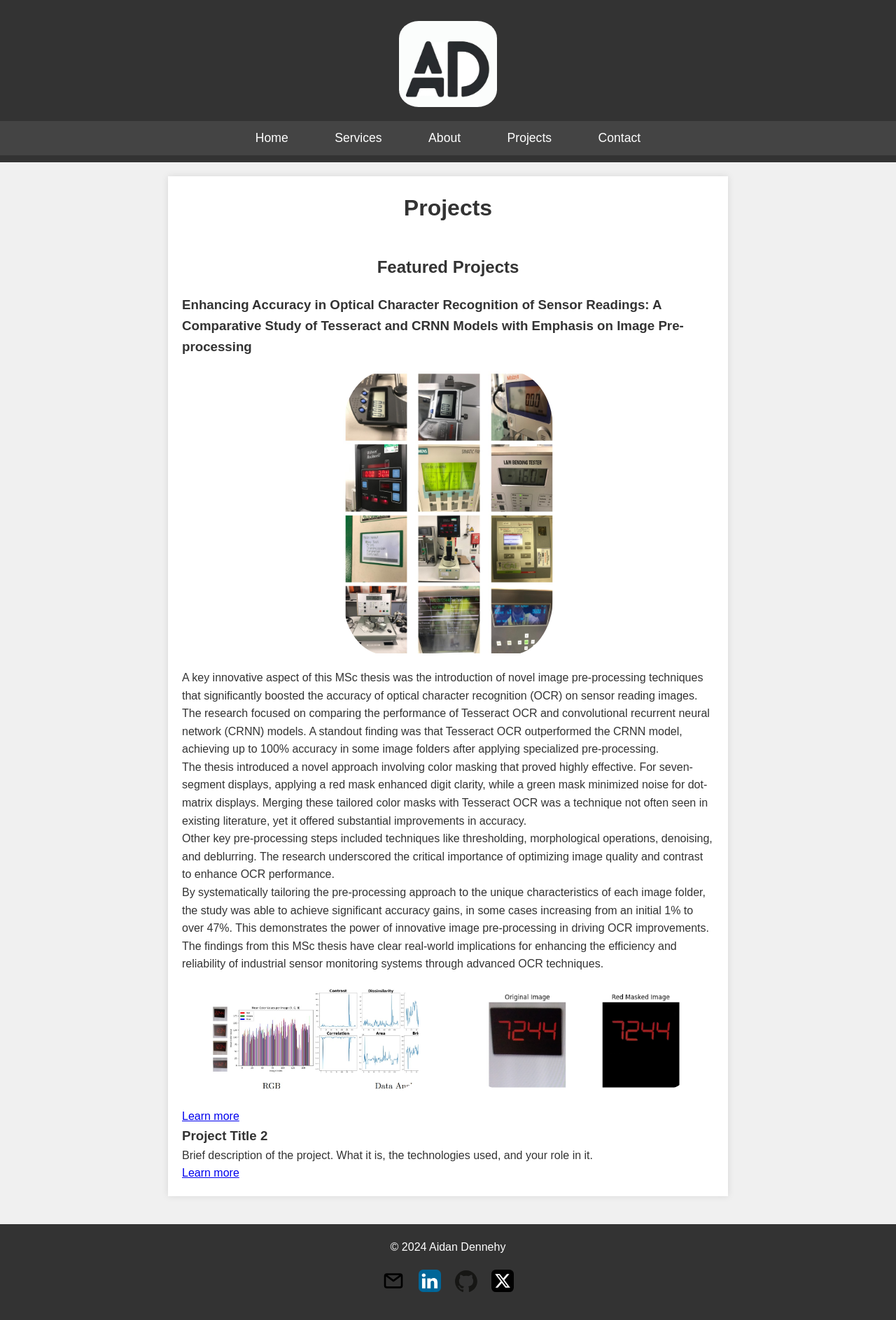
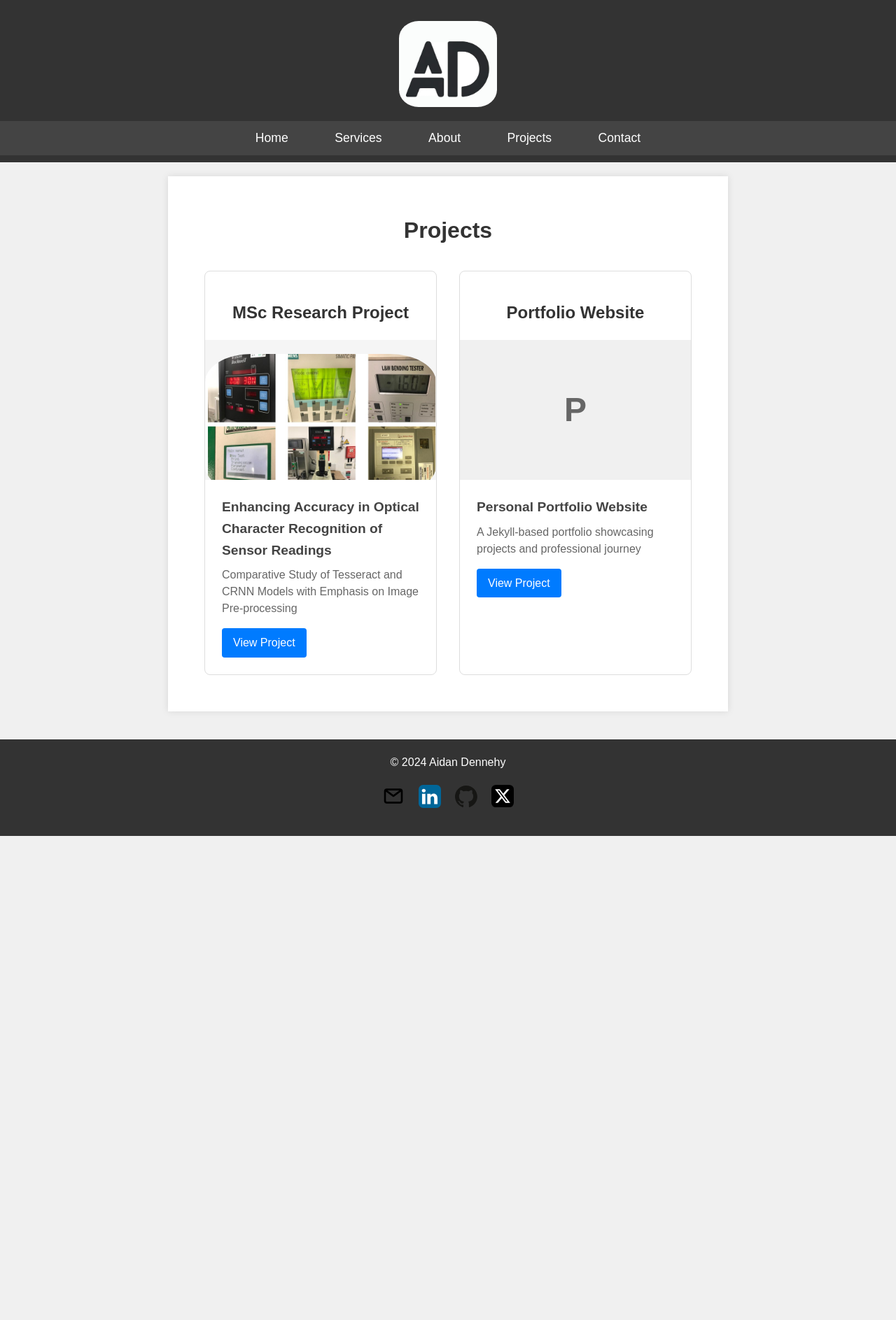
Before and after one commit to duinneacha/ad_portfolio, a Jekyll site: the page built from projects.markdown, in a window 1280 px wide. Shown: the whole page at 70% size. Built offline with Jekyll 4.4.1, drawn with Linux system fonts in a browser that asks for light colours; after the commit the page ends 1195 px from its top, so only the background shows below that.

Commit message:
Cleaned up projects page

```diff
--- a/_layouts/default.html
+++ b/_layouts/default.html
@@ -56,4 +56,3 @@
 
   </body>
 </html>
-<script src="{{ '/assets/js/adjs.js' | relative_url }}"></script>
--- a/assets/js/adjs.js
+++ /dev/null
@@ -1,42 +0,0 @@
-console.log('adjs.js loaded');
-
-// function setupTimelineDetails() {
-//     document.querySelectorAll('#timeline details').forEach((elem) => {
-//         elem.addEventListener('click', function() {
-//             document.querySelectorAll('#timeline details').forEach((el) => {
-//                 if (el !== elem) el.removeAttribute('open');
-//             });
-//         });
-//     });
-// }
-
-
-
-function setupTimelineDetails() {
-    document.querySelectorAll('#timeline details').forEach((elem) => {
-        const summary = elem.querySelector('summary');
-        const circle = elem.querySelector('.circle');
-        const content = elem.querySelector('p');
-
-        [summary, circle].forEach((el) => {
-            el.addEventListener('click', function() {
-                const isOpen = elem.getAttribute('open');
-
-                // Close all details elements
-                document.querySelectorAll('#timeline details').forEach((el) => {
-                    el.removeAttribute('open');
-                });
-
-                // Open the clicked details element
-                if (!isOpen) {
-                    elem.setAttribute('open', '');
-                }
-            });
-        });
-    });
-
-}
-
-document.addEventListener('DOMContentLoaded', (event) => {
-    setupTimelineDetails();
-  });
--- a/projects.markdown
+++ b/projects.markdown
@@ -4,29 +4,139 @@ title: "Projects"
 permalink: /projects/
 ---
 
-# Projects
+<div class="projects-container">
+    <h1>Projects</h1>
 
-<section id="portfolio">
-  <h2>Featured Projects</h2>
-  <div class="project">
-    <h3>Enhancing Accuracy in Optical Character Recognition of Sensor Readings: A Comparative Study of Tesseract and CRNN Models with Emphasis on Image Pre-processing</h3>
-    <img src="{{ '/assets/imgs/msc_proj_1.jpg' | relative_url }}" alt="MSc Progress Image 1" class="project-image">
-    <p>A key innovative aspect of this MSc thesis was the introduction of novel image pre-processing techniques that significantly boosted the accuracy of optical character recognition (OCR) on sensor reading images.</p>
-    <p>The research focused on comparing the performance of Tesseract OCR and convolutional recurrent neural network (CRNN) models. A standout finding was that Tesseract OCR outperformed the CRNN model, achieving up to 100% accuracy in some image folders after applying specialized pre-processing.</p>
-    <p>The thesis introduced a novel approach involving color masking that proved highly effective. For seven-segment displays, applying a red mask enhanced digit clarity, while a green mask minimized noise for dot-matrix displays. Merging these tailored color masks with Tesseract OCR was a technique not often seen in existing literature, yet it offered substantial improvements in accuracy.</p>
-    <p>Other key pre-processing steps included techniques like thresholding, morphological operations, denoising, and deblurring. The research underscored the critical importance of optimizing image quality and contrast to enhance OCR performance.</p>
-    <p>By systematically tailoring the pre-processing approach to the unique characteristics of each image folder, the study was able to achieve significant accuracy gains, in some cases increasing from an initial 1% to over 47%. This demonstrates the power of innovative image pre-processing in driving OCR improvements.</p>
-    <p>The findings from this MSc thesis have clear real-world implications for enhancing the efficiency and reliability of industrial sensor monitoring systems through advanced OCR techniques.</p>
-    <div class="project-images">
+    <div class="projects-grid">
+        <!-- MSc Project Card -->
+        <div class="project-card">
+            <h2>MSc Research Project</h2>
+            <div class="project-preview">
+                <img src="{{ '/assets/imgs/msc_proj_1.jpg' | relative_url }}" alt="MSc Project Preview">
+            </div>
+            <div class="project-summary">
+                <h3>Enhancing Accuracy in Optical Character Recognition of Sensor Readings</h3>
+                <p>Comparative Study of Tesseract and CRNN Models with Emphasis on Image Pre-processing</p>
+                <a href="{{ '/projects/msc-ocr' | relative_url }}" class="project-link">View Project</a>
+            </div>
+        </div>
 
-      <img src="{{ '/assets/imgs/msc_proj_2.jpg' | relative_url }}" alt="MSc Progress Image 2" class="project-image">
-      <img src="{{ '/assets/imgs/msc_proj_3.jpg' | relative_url }}" alt="MSc Progress Image 3" class="project-image">
+        <!-- Portfolio Project Card -->
+        <div class="project-card">
+            <h2>Portfolio Website</h2>
+            <div class="project-preview">
+                <div class="placeholder-image">P</div>
+            </div>
+            <div class="project-summary">
+                <h3>Personal Portfolio Website</h3>
+                <p>A Jekyll-based portfolio showcasing projects and professional journey</p>
+                <a href="{{ '/projects/portfolio' | relative_url }}" class="project-link">View Project</a>
+            </div>
+        </div>
     </div>
-    <a href="{{ '/assets/pdfs/AD_Msc.pdf' | relative_url }}" target="_blank">Learn more</a>
-  </div>
-  <div class="project">
-    <h3>Project Title 2</h3>
-    <p>Brief description of the project. What it is, the technologies used, and your role in it.</p>
-    <a href="link_to_project_page">Learn more</a>
-  </div>
-</section>
+
+</div>
+
+<style>
+/* Your existing styles remain unchanged */
+.projects-container {
+    max-width: 1200px;
+    margin: 0 auto;
+    padding: 2rem;
+}
+
+.projects-container h1 {
+    text-align: center;
+    margin-bottom: 2rem;
+    color: #333;
+}
+
+.projects-grid {
+    display: grid;
+    grid-template-columns: repeat(auto-fit, minmax(300px, 1fr));
+    gap: 2rem;
+}
+
+.project-card {
+    background: white;
+    border: 1px solid #ddd;
+    border-radius: 8px;
+    overflow: hidden;
+    transition: transform 0.2s ease;
+}
+
+.project-card:hover {
+    transform: translateY(-5px);
+    box-shadow: 0 5px 15px rgba(0,0,0,0.1);
+}
+
+.project-preview {
+    width: 100%;
+    height: 200px;
+    overflow: hidden;
+    background: #f5f5f5;
+}
+
+.project-preview img {
+    width: 100%;
+    height: 100%;
+    object-fit: cover;
+}
+
+.placeholder-image {
+    width: 100%;
+    height: 100%;
+    display: flex;
+    align-items: center;
+    justify-content: center;
+    font-size: 48px;
+    font-weight: bold;
+    color: #666;
+    background: #f0f0f0;
+}
+
+.project-summary {
+    padding: 1.5rem;
+}
+
+.project-summary h2 {
+    margin: 0 0 1rem 0;
+    color: #333;
+}
+
+.project-summary h3 {
+    margin: 0 0 0.5rem 0;
+    color: #444;
+    font-size: 1.2rem;
+}
+
+.project-summary p {
+    margin: 0 0 1rem 0;
+    color: #666;
+    line-height: 1.5;
+}
+
+.project-link {
+    display: inline-block;
+    padding: 0.5rem 1rem;
+    background: #007bff;
+    color: white;
+    text-decoration: none;
+    border-radius: 4px;
+    transition: background 0.2s ease;
+}
+
+.project-link:hover {
+    background: #0056b3;
+}
+
+@media (max-width: 768px) {
+    .projects-container {
+        padding: 1rem;
+    }
+
+    .projects-grid {
+        grid-template-columns: 1fr;
+    }
+}
+</style>
```
Also changed, not shown: about.markdown (+105 -154 lines), projects/msc-ocr.markdown (added, +122 -0 lines).
